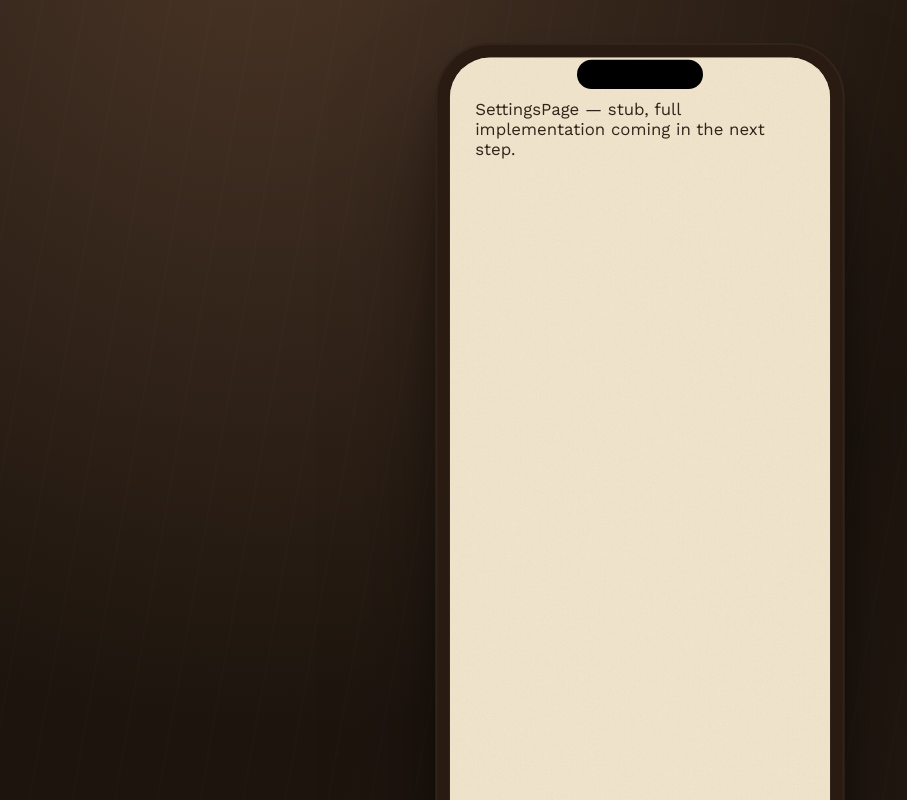
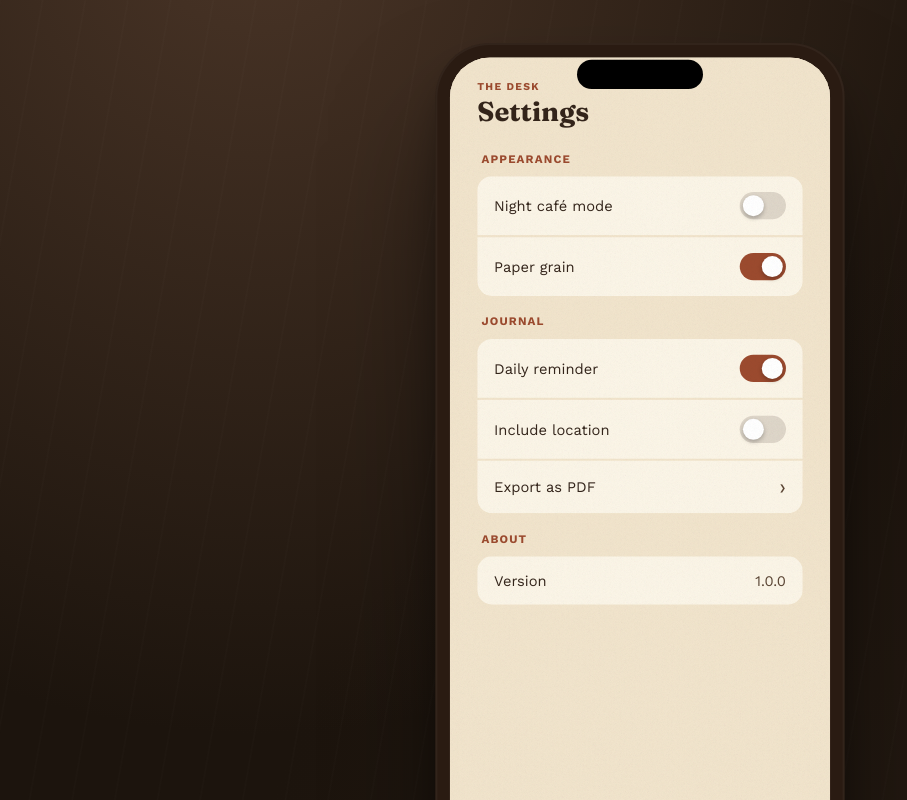
Before and after one commit to antriksha3/SipScapes, a React (Vite) app: page /settings in a window 1280 px wide. Shown: the top 800 px of the page, without its empty margins (0-907 px from the left). Built offline with nearby package versions, Linux system fonts and the light colour scheme.

Commit message:
Implement SettingsPage.jsx

```diff
--- a/src/pages/SettingsPage.jsx
+++ b/src/pages/SettingsPage.jsx
@@ -1,7 +1,211 @@
+import { useState } from 'react';
+import { useTheme } from '../context/ThemeContext';
+
 export default function SettingsPage() {
-  return (
-    <div style={{ padding: 24, fontFamily: 'var(--body-font)', color: 'var(--ink)' }}>
-      <p>SettingsPage — stub, full implementation coming in the next step.</p>
+  const { dark, toggleTheme } = useTheme();
+
+  const [paperGrain, setPaperGrain] = useState(true);
+  const [dailyReminder, setDailyReminder] = useState(true);
+  const [location, setLocation] = useState(false);
+
+  const Toggle = ({ on, onClick }) => (
+    <button
+      type="button"
+      onClick={onClick}
+      aria-pressed={on}
+      style={{
+        width: 44,
+        height: 26,
+        border: 'none',
+        borderRadius: 20,
+        background: on ? 'var(--rust)' : 'var(--line)',
+        position: 'relative',
+        cursor: 'pointer',
+        transition: '.3s',
+        flexShrink: 0,
+        padding: 0,
+      }}
+    >
+      <span
+        style={{
+          position: 'absolute',
+          top: 3,
+          left: 3,
+          width: 20,
+          height: 20,
+          borderRadius: '50%',
+          background: '#fff',
+          transform: on ? 'translateX(18px)' : 'translateX(0)',
+          transition: '.3s cubic-bezier(.22,1,.36,1)',
+          boxShadow: '0 2px 4px rgba(0,0,0,.25)',
+        }}
+      />
+    </button>
+  );
+
+  const SettingRow = ({ children, last = false }) => (
+    <div
+      style={{
+        display: 'flex',
+        alignItems: 'center',
+        justifyContent: 'space-between',
+        padding: '15px 16px',
+        background: 'var(--card)',
+        marginBottom: last ? 0 : 2,
+        fontSize: 14,
+        color: 'var(--ink)',
+        borderRadius: last
+          ? '0 0 14px 14px'
+          : '0',
+      }}
+    >
+      {children}
     </div>
   );
+
+  const Group = ({ title, children }) => (
+    <div
+      style={{
+        margin: '18px 26px',
+      }}
+    >
+      <h4
+        style={{
+          fontSize: 11,
+          textTransform: 'uppercase',
+          letterSpacing: '.1em',
+          color: 'var(--rust)',
+          margin: '0 0 10px',
+          paddingLeft: 4,
+        }}
+      >
+        {title}
+      </h4>
+
+      <div
+        style={{
+          borderRadius: 14,
+          overflow: 'hidden',
+        }}
+      >
+        {children}
+      </div>
+    </div>
+  );
+
+  return (
+    <section
+      style={{
+        minHeight: '100%',
+        background: 'var(--paper)',
+        color: 'var(--ink)',
+        paddingBottom: 110,
+        boxSizing: 'border-box',
+      }}
+    >
+      {/* Header */}
+      <div
+        style={{
+          padding: '22px 26px 6px',
+        }}
+      >
+        <span
+          style={{
+            display: 'block',
+            marginBottom: 4,
+            fontSize: 10,
+            fontWeight: 700,
+            letterSpacing: '.12em',
+            textTransform: 'uppercase',
+            color: 'var(--rust)',
+          }}
+        >
+          The desk
+        </span>
+
+        <h1
+          style={{
+            margin: 0,
+            fontFamily: 'var(--display)',
+            fontSize: 26,
+            lineHeight: 1.1,
+            color: 'var(--ink)',
+          }}
+        >
+          Settings
+        </h1>
+      </div>
+
+      {/* Appearance */}
+      <Group title="Appearance">
+        <SettingRow>
+          <span>Night café mode</span>
+
+          <Toggle
+            on={dark}
+            onClick={toggleTheme}
+          />
+        </SettingRow>
+
+        <SettingRow last>
+          <span>Paper grain</span>
+
+          <Toggle
+            on={paperGrain}
+            onClick={() => setPaperGrain(!paperGrain)}
+          />
+        </SettingRow>
+      </Group>
+
+      {/* Journal */}
+      <Group title="Journal">
+        <SettingRow>
+          <span>Daily reminder</span>
+
+          <Toggle
+            on={dailyReminder}
+            onClick={() => setDailyReminder(!dailyReminder)}
+          />
+        </SettingRow>
+
+        <SettingRow>
+          <span>Include location</span>
+
+          <Toggle
+            on={location}
+            onClick={() => setLocation(!location)}
+          />
+        </SettingRow>
+
+        <SettingRow last>
+          <span>Export as PDF</span>
+
+          <span
+            style={{
+              color: 'var(--ink-soft)',
+              fontSize: 20,
+              lineHeight: 1,
+            }}
+          >
+            ›
+          </span>
+        </SettingRow>
+      </Group>
+
+      {/* About */}
+      <Group title="About">
+        <SettingRow last>
+          <span>Version</span>
+
+          <span
+            style={{
+              color: 'var(--ink-soft)',
+            }}
+          >
+            1.0.0
+          </span>
+        </SettingRow>
+      </Group>
+    </section>
+  );
 }
```
